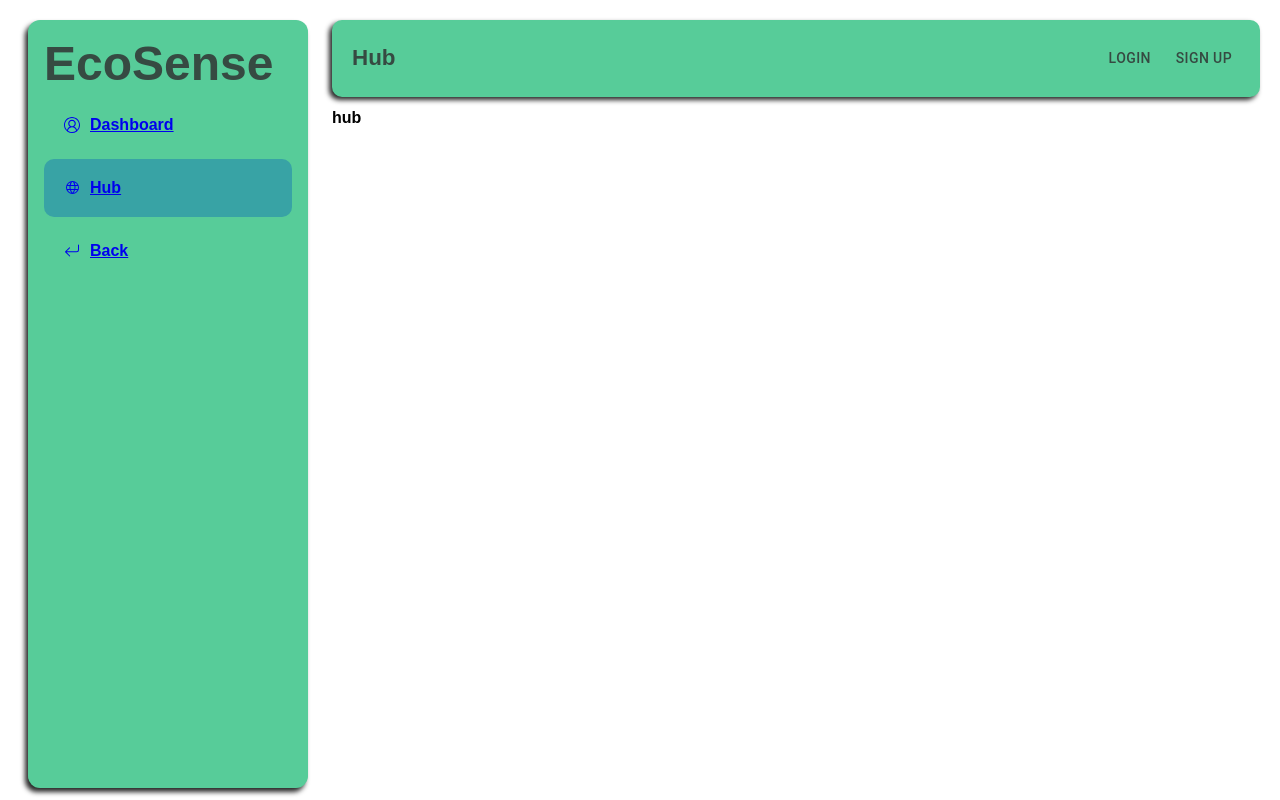
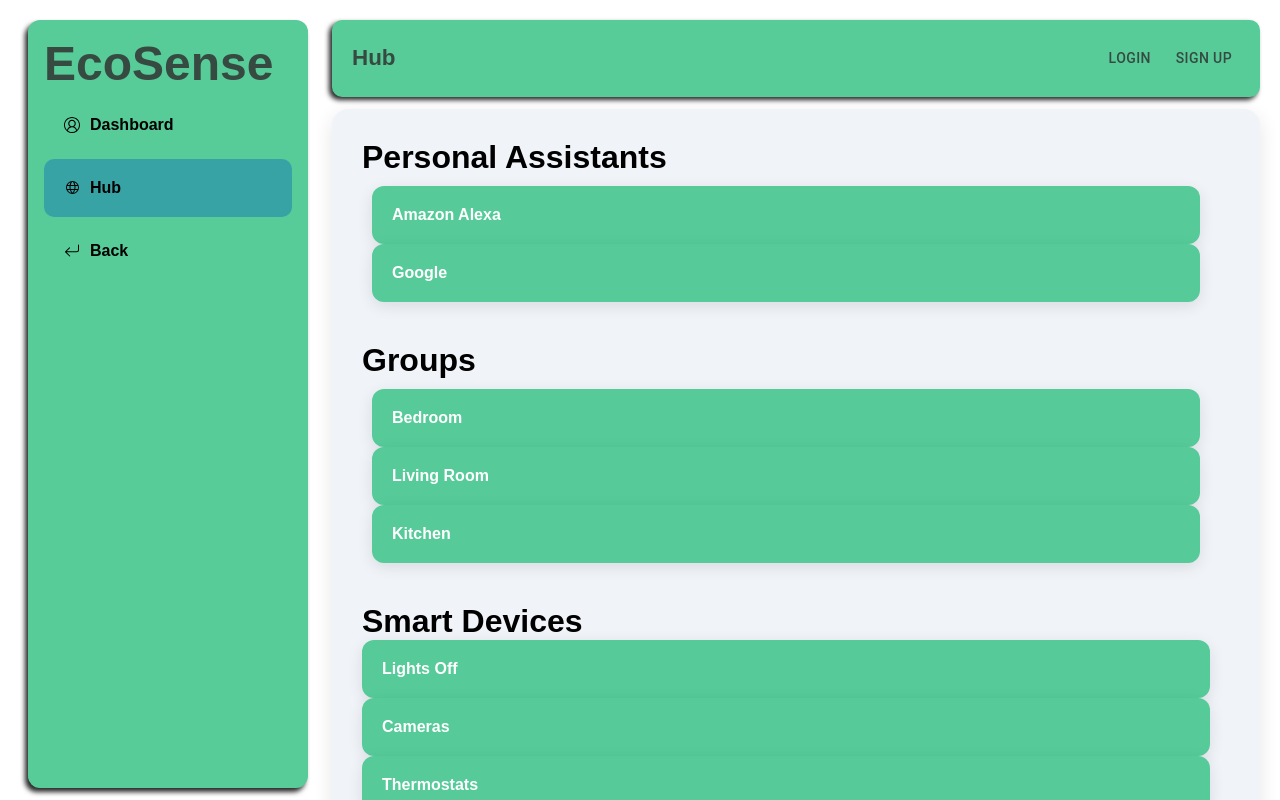
Before and after one commit to Jaehoonoo/EcoSense, a Next.js app: page /dashboard/hub in a window 1280 px wide. Shown: the top 800 px of the page. Built offline with nearby package versions, Linux system fonts and the light colour scheme; no server answers.

Commit message:
final changes rip

```diff
--- a/app/dashboard/hub/page.js
+++ b/app/dashboard/hub/page.js
@@ -1,5 +1,105 @@
+'use client'
+
+import styles from "./page.module.css";
+import { useState } from "react";
+import axios from "axios";
+
 export default function Hub() {
-    return (
-        <div>hub</div>
-    )
+  const [deviceStatus, setDeviceStatus] = useState("Off");
+  const [message, setMessage] = useState("");
+
+  const date = new Date().toLocaleString() // Set a valid timestamp;
+
+	const toggleDevice = async () => {
+    const newStatus = deviceStatus === "On" ? "Off" : "On";
+    setDeviceStatus(newStatus);
+
+    try {
+      const response = await axios.post("/api/devices", {
+        deviceStatus: newStatus,
+        appliance: "lights", // change to dependent appliances
+        timestamp: date
+      })
+
+      console.log(response.data.message);
+			alert(response.data.message);
+
+    } catch (error) {
+      console.error("Error toggling power: ", error);
+      return {
+        success: false,
+        message: "Failed to toggle power",
+        status: 500
+      };
+    }
+  }
+
+	return (
+		<div className={styles.container}>
+			<div className={styles.top}>
+
+				<div className={styles.assistantsContainer}>
+					<h1>Personal Assistants</h1>
+					<div className={styles.assistants}>
+						<div className={styles.box}>
+							Amazon Alexa
+						</div>
+
+
+						<div className={styles.box}>
+							Google
+						</div>
+					</div>
+				</div>
+
+				<div className={styles.groupsContainer}>
+					<h1>Groups</h1>
+					<div className={styles.groups}>
+						<div className={styles.box}>
+							Bedroom
+						</div>
+
+						<div className={styles.box}>
+							Living Room
+						</div>
+
+						<div className={styles.box}>
+							Kitchen
+						</div>
+					</div>
+				</div>
+			</div>
+
+			<h1>Smart Devices</h1>
+			<div className={styles.devices}>
+				<div className={styles.box} onClick={toggleDevice}>
+					Lights {deviceStatus}
+				</div>
+
+				<div className={styles.box}>
+					Cameras
+				</div>
+
+				<div className={styles.box}>
+					Thermostats
+				</div>
+			</div>
+
+			<h1>Smart Plugs</h1>
+			<div className={styles.smartPlugs}>
+				<div className={styles.box}>
+					T.V.
+				</div>
+
+				<div className={styles.box}>
+					Fan
+				</div>
+
+				<div className={styles.box}>
+					Coffee Maker
+				</div>
+
+			</div>
+		</div>
+	)
 }
--- /dev/null
+++ b/app/dashboard/hub/page.module.css
@@ -0,0 +1,95 @@
+/* Container Styles */
+.container {
+  height: 100%;
+  display: flex;
+  flex-direction: column;
+  justify-content: space-between;
+  background-color: #f0f4f8; /* Light background color */
+  padding: 30px; /* Increased padding for more spaciousness */
+  border-radius: 16px; /* Rounded corners for the container */
+  box-shadow: 0 6px 20px rgba(0, 0, 0, 0.1); /* Subtle shadow for depth */
+}
+
+/* Flexbox Styles for Sections */
+.assistants,
+.groups {
+  display: flex;
+  flex-direction: column;
+  margin-bottom: 30px; /* Increased space between each section */
+  padding: 10px;
+}
+
+/* Scrollable Container for Devices and Smart Plugs */
+.scrollable-container {
+  display: flex; /* Row layout for items */
+  overflow-x: auto; /* Enable horizontal scrolling */
+  padding: 10px 0; /* Padding for the scrolling area */
+  scrollbar-width: thin; /* For Firefox: thin scrollbar */
+}
+
+/* Scrollbar Customization (WebKit Browsers) */
+.scrollable-container::-webkit-scrollbar {
+  height: 8px; /* Height of the scrollbar */
+}
+
+.scrollable-container::-webkit-scrollbar-thumb {
+  background-color: #56CB99; /* Scrollbar color */
+  border-radius: 10px; /* Rounded corners for scrollbar */
+}
+
+.scrollable-container::-webkit-scrollbar-track {
+  background-color: #f0f4f8; /* Track color */
+}
+
+/* Box Styles */
+.box {
+  background-color: #56CB99; /* Main box color */
+  border-radius: 12px; /* Rounded corners */
+  box-shadow: 0 4px 15px rgba(0, 0, 0, 0.1); /* Softer shadow */
+  padding: 20px; /* Increased padding for more internal space */
+  min-width: 200px; /* Minimum width for each box */
+  color: #fff; /* White text for contrast */
+  transition: all 0.3s ease; /* Smooth transitions */
+  cursor: pointer;
+  margin-right: 20px; /* Space between the boxes horizontally */
+}
+
+/* Remove margin from last box */
+.scrollable-container .box:last-child {
+  margin-right: 0; /* Remove right margin for the last box */
+}
+
+/* Hover Effect for Boxes */
+.box:hover {
+  background-color: #4db78f; /* Darker shade for hover effect */
+  transform: translateY(-3px); /* Slight lift effect */
+}
+
+/* Optional: Text Styles Inside Boxes */
+.box h2 {
+  margin: 0 0 10px; /* Margin for heading */
+  font-size: 1.6rem; /* Increased font size for heading */
+  font-weight: 700; /* Bold font weight for emphasis */
+}
+
+.box p {
+  margin: 0; /* Reset margin for paragraph */
+  font-size: 1.1rem; /* Slightly larger font size for paragraph */
+  line-height: 1.6; /* Improve readability */
+}
+
+/* Add Responsive Design for Smaller Screens */
+@media (max-width: 768px) {
+  .container {
+    padding: 20px; /* Less padding on smaller screens */
+  }
+
+  .scrollable-container {
+    gap: 10px; /* Reduced gap on smaller screens */
+  }
+
+  .box {
+    min-width: 150px; /* Smaller minimum width for mobile */
+    margin-right: 10px; /* Less space between boxes on mobile */
+  }
+}
--- a/app/globals.css
+++ b/app/globals.css
@@ -5,3 +5,13 @@
   font-family: 'Nunito',sans-serif;
   font-weight:800;
 }
+
+a {
+  color: inherit;
+  text-decoration: none;
+}
+
+.cl-avatarBox {
+  width: 3rem;
+  height: 3rem;
+}
--- a/app/ui/dashboard/dashboard.module.css
+++ b/app/ui/dashboard/dashboard.module.css
@@ -1,7 +1,7 @@
 .container {
     display: flex;
     align-items: flex-start;
-
+    justify-content: flex-start;
 
 }
 
@@ -21,8 +21,7 @@
 
 .wrapper {
     display: flex;
-    justify-content: center;
-    align-items: center;
+    padding: 2rem;
     min-height: 60vh; /* Full page height */
     background-color: #f0f0f0; /* Light background */
 }
```
Also changed, not shown: app/dashboard/page.js (+0 -7 lines), app/page.js (+0 -41 lines).
